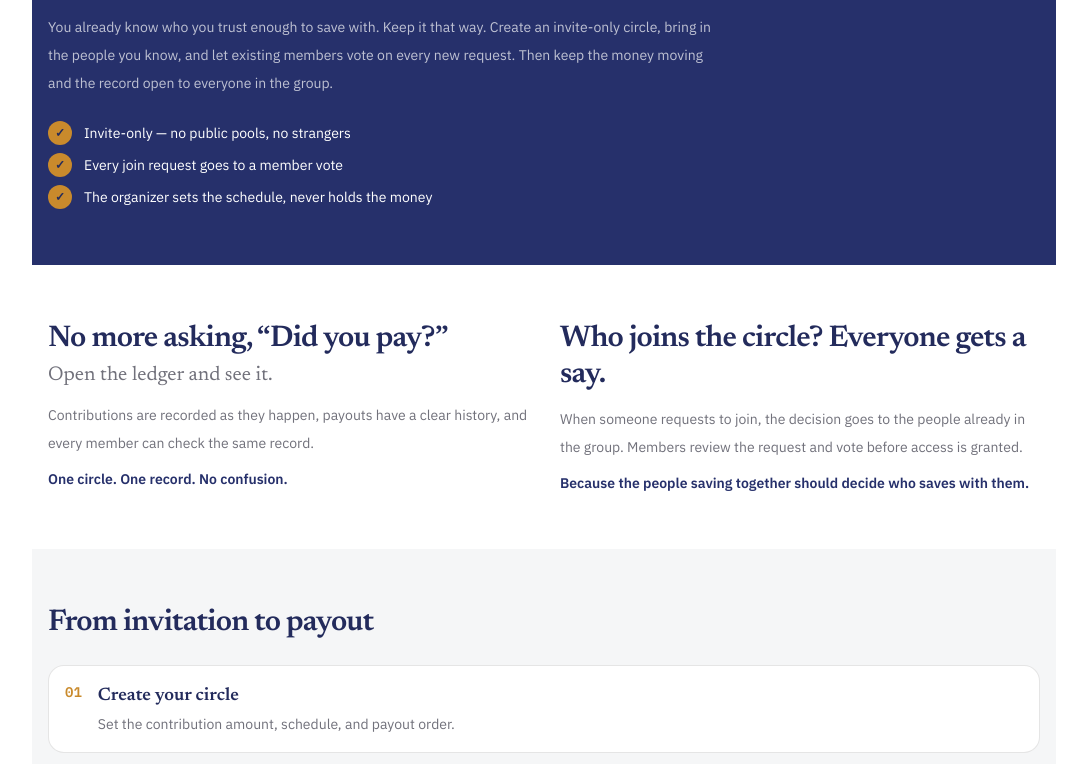
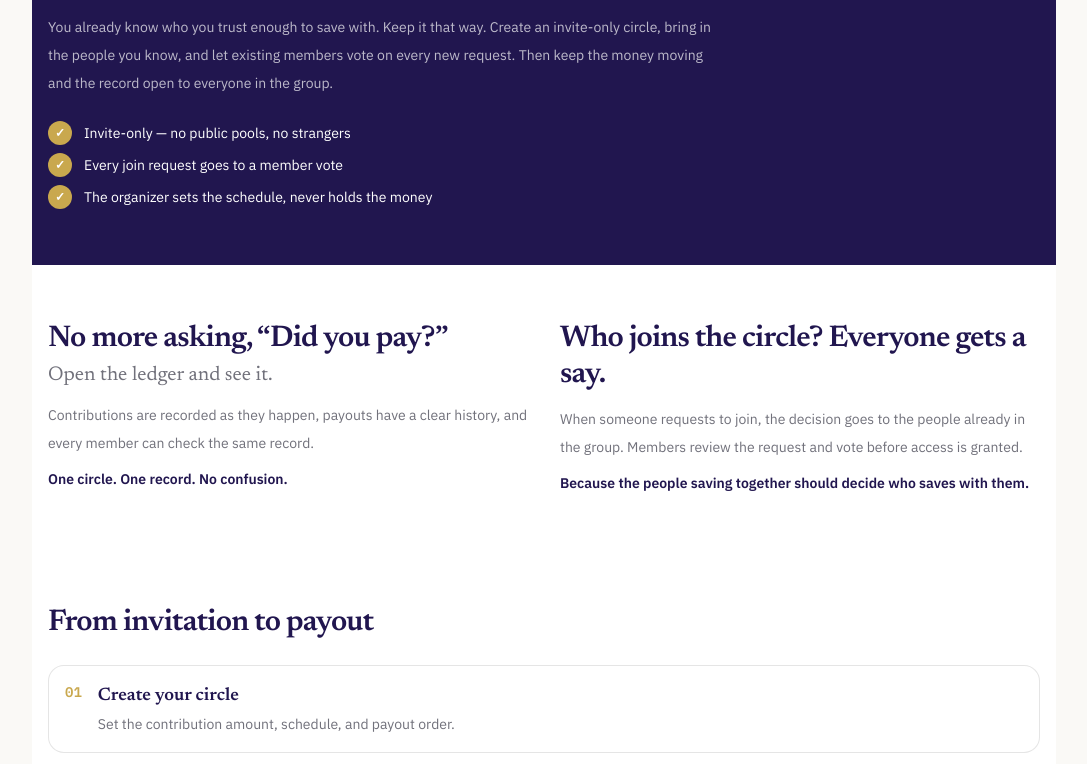
Before and after one commit to Truella/kora, a Next.js app: page / in a window 1280 px wide. Shown: the part 1527-2291 px from the top of the page, without its empty margins (96-1183 px from the left). Built offline with nearby package versions, Linux system fonts and the light colour scheme; no server answers.

Commit message:
theme: heritage 3-color tokens, retire ink/mist/jade/clay

```diff
--- a/src/app/globals.css
+++ b/src/app/globals.css
@@ -1,19 +1,17 @@
 @import "tailwindcss";
 
-/* Light-only theme: `dark:` variants are disabled globally so the app
-   always renders the white/gold/indigo system (white is the main color,
-   gold primary, indigo secondary). */
-@custom-variant dark (&:where(.dark, .dark *));
+/* Light-only theme: three colors only — paper surfaces, indigo text
+   and structure, gold emphasis. Muted text uses indigo at opacity;
+   status states use indigo (settled) and gold (attention). Deep
+   variants exist for hover/pressed depth only. */
 
 @theme {
-  /* Colors — no neutral black: text runs on deep indigo, surfaces on white */
-  --color-ink: #232b5c;
-  --color-indigo: #26306b;
-  --color-paper: #ffffff;
-  --color-mist: #eef0f2;
-  --color-gold: #c98a2c;
-  --color-jade: #2f6f5e;
-  --color-clay: #9c4a26;
+  /* Colors — heritage palette: deep community-indigo, antique gold */
+  --color-indigo: #21164f;
+  --color-indigo-hover: #30205f;
+  --color-paper: #faf9f6;
+  --color-gold: #c9a84e;
+  --color-gold-deep: #9d7b2f;
 
   /* Fonts */
   --font-display: "Newsreader", serif;
@@ -23,7 +21,7 @@
 
 body {
   background-color: var(--color-paper);
-  color: var(--color-ink);
+  color: var(--color-indigo);
 }
 
 input,
```
